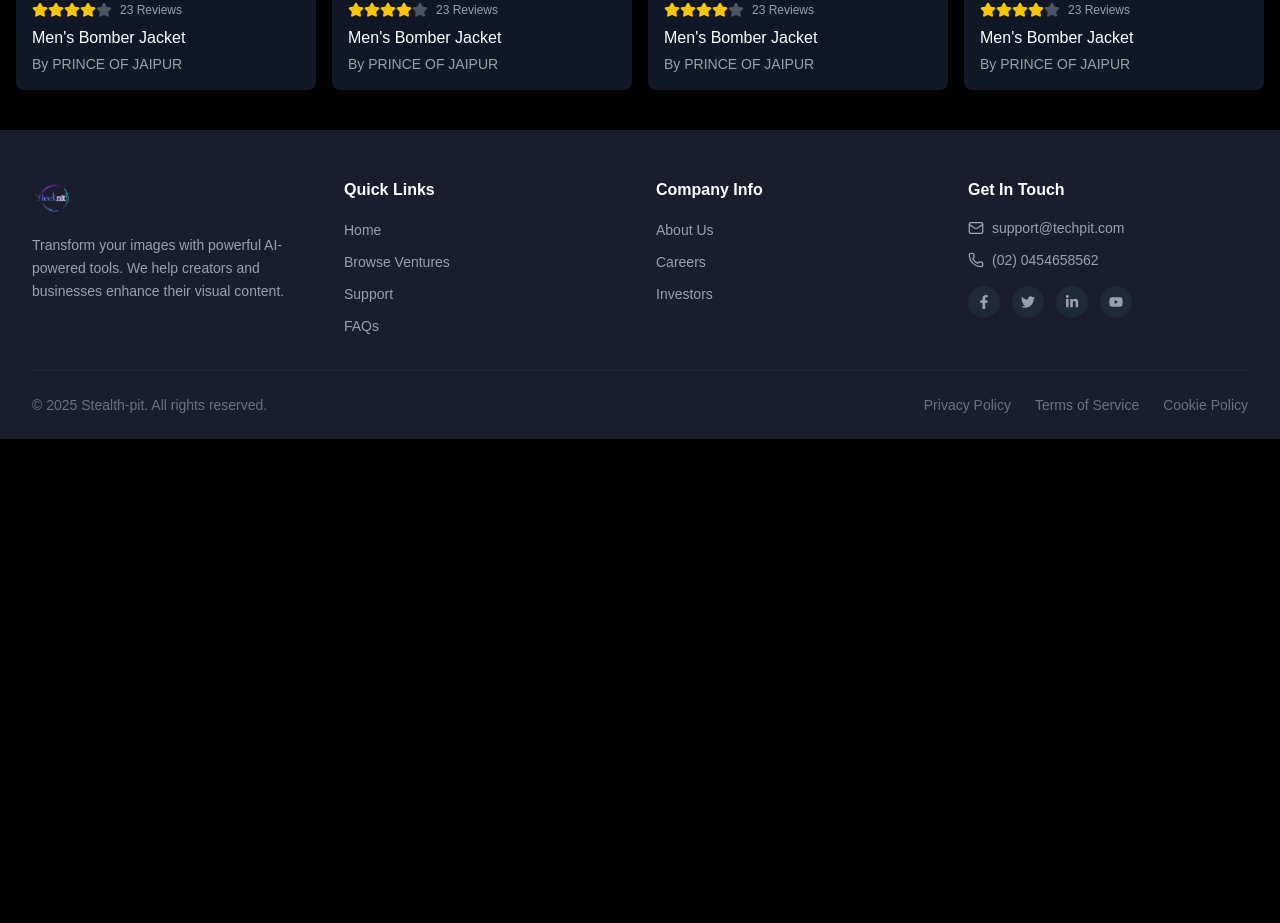
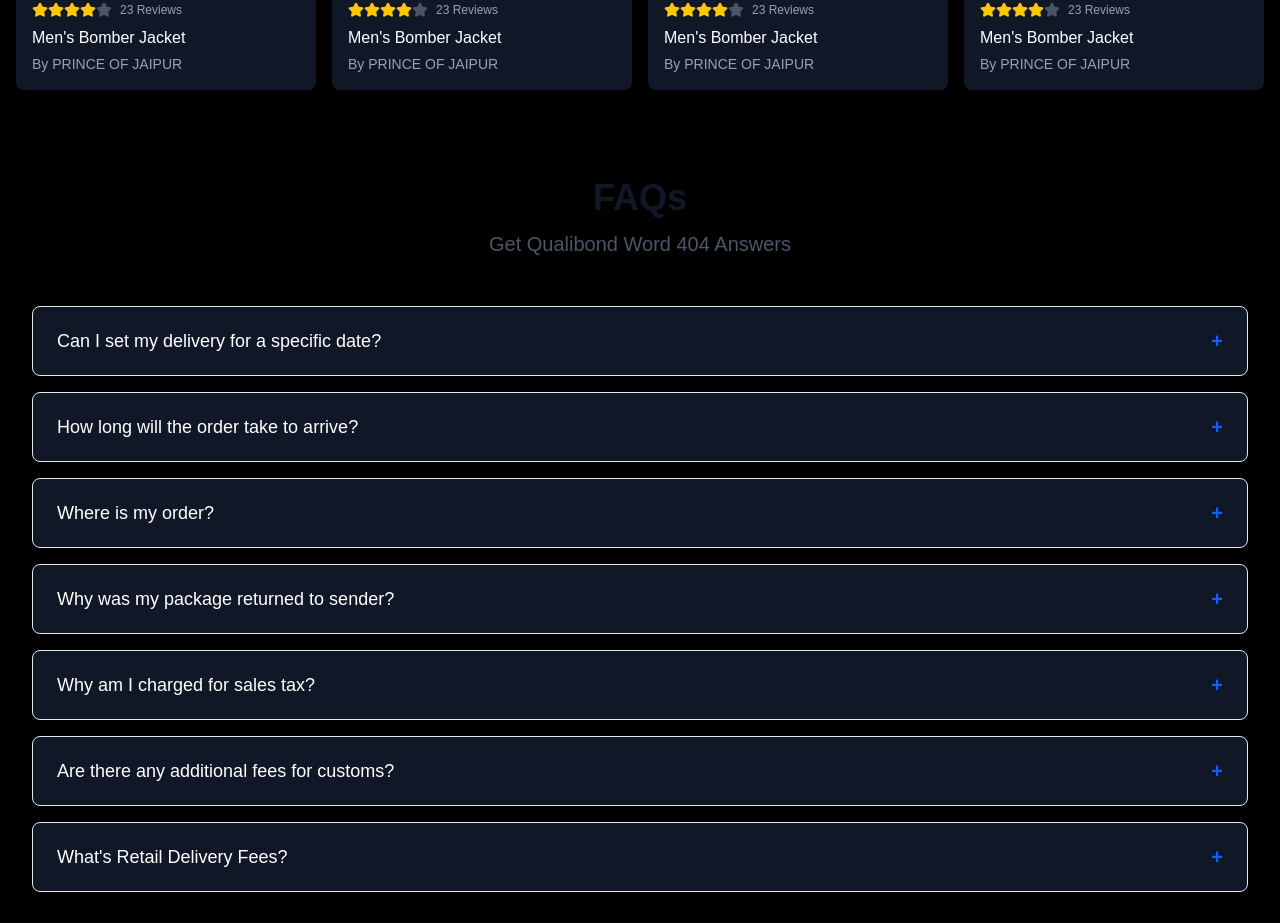
Before and after one commit to abusayedwd/gitgotech-E-commerce-website, a Next.js app: page / in a window 1280 px wide. Shown: the part 1874-2797 px from the top of the page. Before the commit the page ends 2313 px from the top, so only its background shows below. Built offline with nearby package versions, Linux system fonts and the light colour scheme.

Commit message:
faq page added

```diff
--- a/src/app/page.tsx
+++ b/src/app/page.tsx
@@ -2,6 +2,8 @@
 
 import BannerSection from '@/components/Banner';
 import CategoryMarquee from '@/components/CategoryMarquee';
+import SimpleFAQ from '@/components/FaQuestion';
+
 import HotDealsSection from '@/components/HotDeals';
 import TopRated from '@/components/TopRated';
 
@@ -16,6 +18,7 @@ export default function Home() {
          <CategoryMarquee />
          <HotDealsSection />
          <TopRated />
+         <SimpleFAQ />
 
     </div>
   );
--- /dev/null
+++ b/src/components/FaQuestion.tsx
@@ -0,0 +1,80 @@
+'use client';
+
+import { useState } from 'react';
+
+const faqData = [
+  {
+    question: "Can I set my delivery for a specific date?",
+    answer: "Yes! You can choose a specific delivery date during checkout for eligible items. We offer scheduled delivery options for most products. You'll see available dates in the delivery options section before completing your purchase."
+  },
+  {
+    question: "How long will the order take to arrive?",
+    answer: "Delivery times vary based on your location and the product. Standard delivery typically takes 3-7 business days. Express options (1-2 days) are available for most items. You'll see estimated delivery dates for each item before checkout."
+  },
+  {
+    question: "Where is my order?",
+    answer: "You can track your order in real-time through your account dashboard. We'll send you tracking updates via email and SMS. If you're having trouble locating your order, contact our support team with your order number for assistance."
+  },
+  {
+    question: "Why was my package returned to sender?",
+    answer: "Packages may be returned if: the address was incorrect or incomplete, delivery attempts were unsuccessful after multiple tries, customs clearance couldn't be completed, or the recipient refused delivery. We'll notify you if this happens and help reschedule delivery."
+  },
+  {
+    question: "Why am I charged for sales tax?",
+    answer: "Sales tax is applied based on your shipping address and local regulations. Tax rates vary by state and municipality. The tax amount is calculated during checkout and shown before payment. Some items may be tax-exempt depending on your location."
+  },
+  {
+    question: "Are there any additional fees for customs?",
+    answer: "For international orders, customs duties and import taxes may apply. These fees are determined by your country's customs authority and are the responsibility of the recipient. We'll provide all necessary documentation to help with customs clearance."
+  },
+  {
+    question: "What's Retail Delivery Fees?",
+    answer: "Some states have implemented retail delivery fees that apply to orders delivered within their jurisdiction. This is a small fee (usually $0.50-$2.00) added to orders to support transportation and infrastructure projects. It will appear as a separate line item during checkout if applicable."
+  }
+];
+
+export default function SimpleFAQ() {
+  const [openIndex, setOpenIndex] = useState(null);
+
+  const toggleFAQ = (index) => {
+    setOpenIndex(openIndex === index ? null : index);
+  };
+
+  return (
+    <div className=" py-12 px-4 sm:px-6 lg:px-8">
+      <div className="container mx-auto">
+        {/* Header */}
+        <div className="text-center mb-12">
+          <h1 className="text-4xl font-bold text-gray-900 mb-3">FAQs</h1>
+          <p className="text-xl text-gray-600">Get Qualibond Word 404 Answers</p>
+        </div>
+
+        {/* FAQ Accordion */}
+        <div className="space-y-4">
+          {faqData.map((faq, index) => (
+            <div
+              key={index}
+              className="  rounded-lg shadow-md overflow-hidden border border-gray-200 text-white bg-gray-900"
+            >
+              <button
+                className="w-full px-6 py-5 text-left flex justify-between items-center transition-colors duration-200 focus:outline-none focus:ring-2 focus:ring-blue-500"
+                onClick={() => toggleFAQ(index)}
+              >
+                <span className="text-lg font-medium text-white">{faq.question}</span>
+                <span className="text-blue-600 font-bold text-xl ml-4">
+                  {openIndex === index ? '−' : '+'}
+                </span>
+              </button>
+
+              {openIndex === index && (
+                <div className="px-6 pb-5 pt-2 border-t border-gray-700">
+                  <p className="text-white leading-relaxed">{faq.answer}</p>
+                </div>
+              )}
+            </div>
+          ))}
+        </div>
+      </div>
+    </div>
+  );
+}
```
